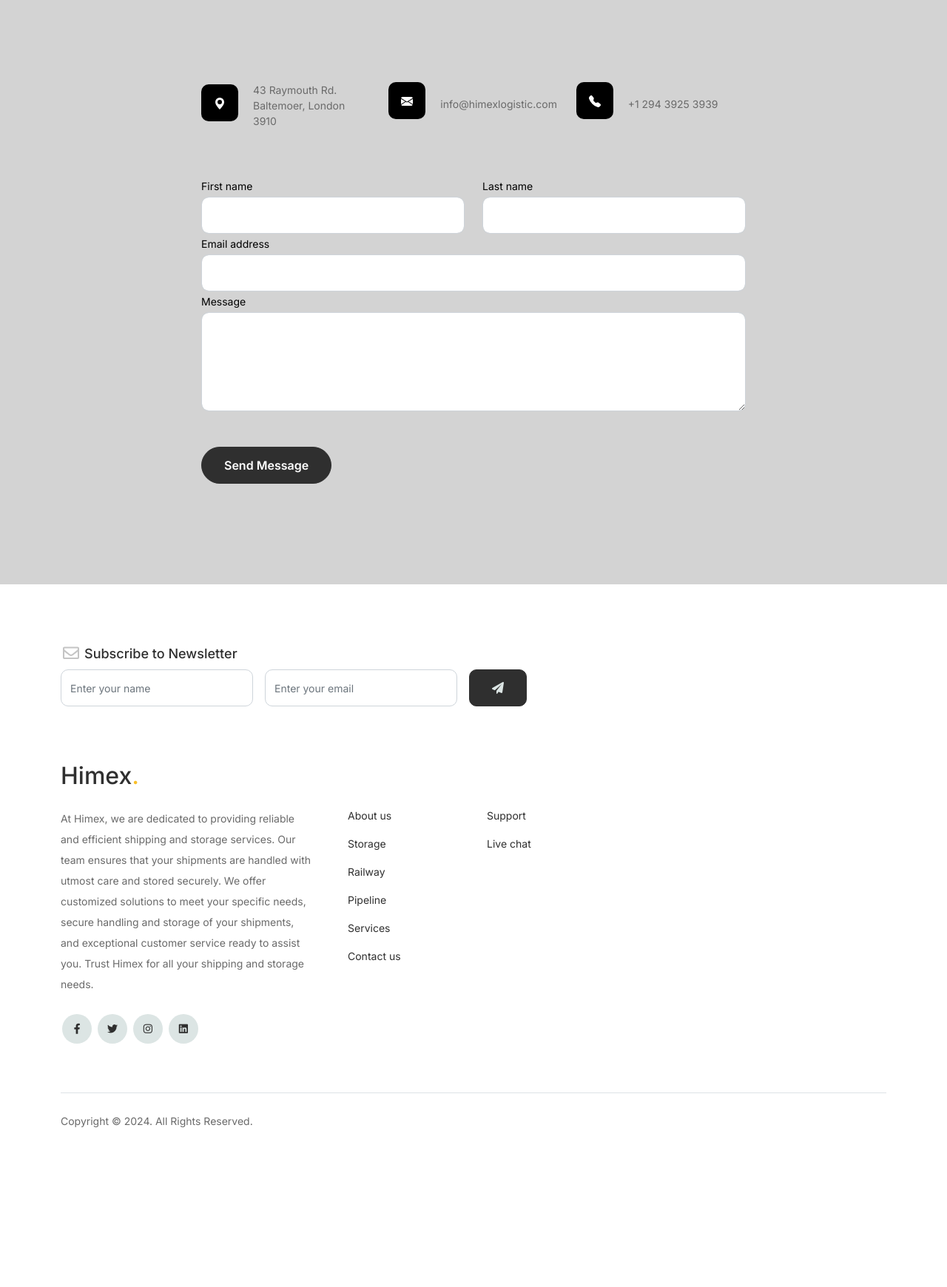
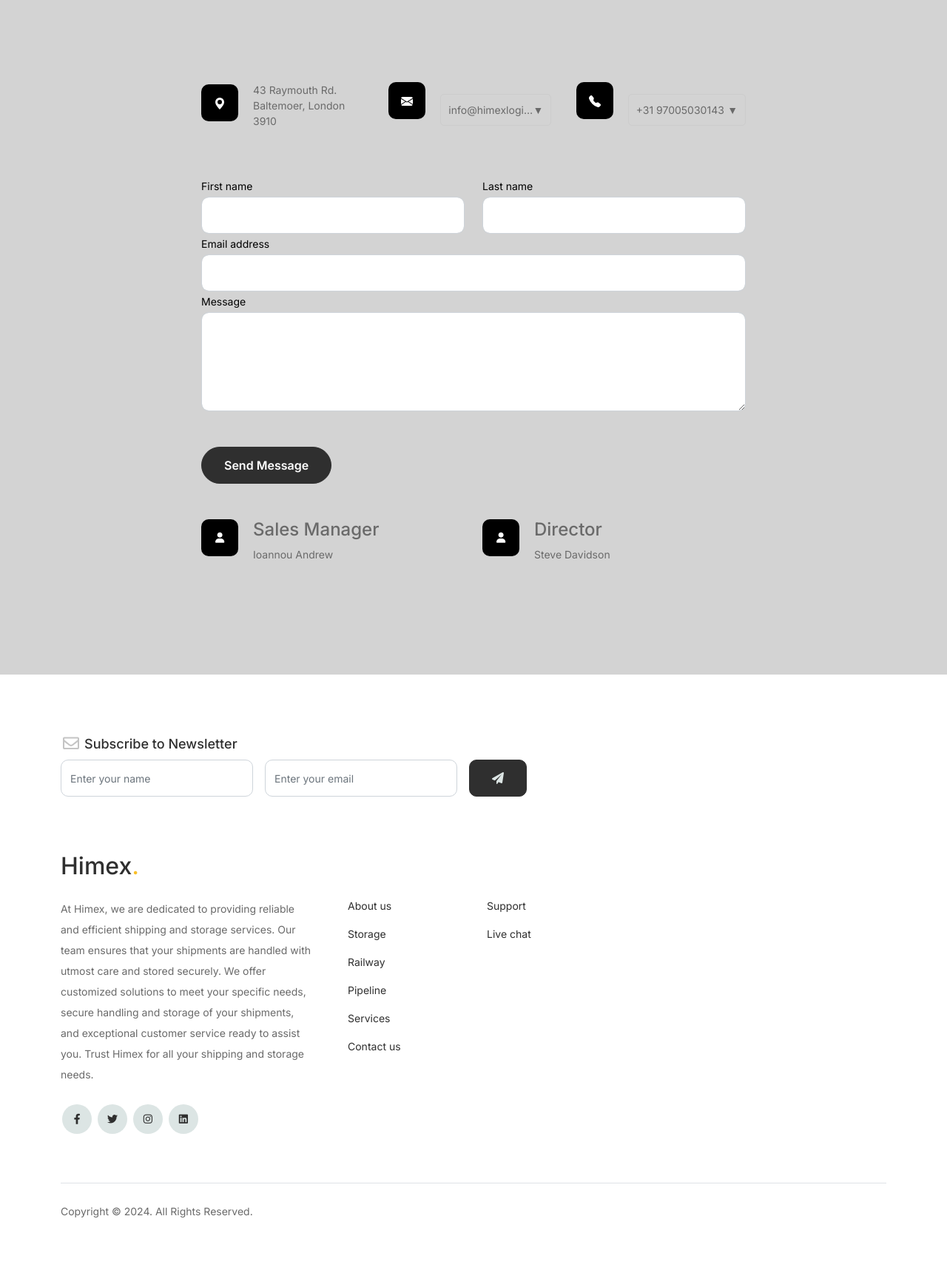
Before and after one commit to Balogunolalere/Himex, a FastAPI app: page /contact in a window 1280 px wide. Shown: the part 485-2225 px from the top of the page at 74% size. Before the commit the page ends 2009 px from the top, so only its background shows below. Run offline with FastAPI, Linux system fonts and the light colour scheme; some libraries are stand-ins or nearby versions.

Commit message:
Add dropdown functionality to contact page

```diff
--- a/templates/base.html
+++ b/templates/base.html
@@ -192,6 +192,22 @@
 		})();
 	</script>
 	<!--End of Tawk.to Script-->
+	<script>function toggleDropdown() {
+		var dropdownMenu = document.getElementById('dropdown-menu');
+		if (dropdownMenu.style.display === 'none') {
+		  dropdownMenu.style.display = 'block';
+		} else {
+		  dropdownMenu.style.display = 'none';
+		}
+	  }</script>
+	  <script>function toggleDrop() {
+		var dropdownMenu = document.getElementById('dropdown');
+		if (dropdownMenu.style.display === 'none') {
+		  dropdownMenu.style.display = 'block';
+		} else {
+		  dropdownMenu.style.display = 'none';
+		}
+	  }</script>
 	<script src="/static/js/bootstrap.bundle.min.js"></script>
 	<script src="/static/js/tiny-slider.js"></script>
 	<script src="/static/js/custom.js"></script>
--- a/templates/contact.html
+++ b/templates/contact.html
@@ -25,7 +25,10 @@ Himex | Contact Us
             height: 100%;
             background-color: rgba(0, 0, 0, 0.5);
             /* Adjust the opacity as needed */
+
+
         }
+
 </style>
 
 {% endblock styles %}
@@ -84,8 +87,15 @@ Himex | Contact Us
                         <path d="M.05 3.555A2 2 0 0 1 2 2h12a2 2 0 0 1 1.95 1.555L8 8.414.05 3.555zM0 4.697v7.104l5.803-3.558L0 4.697zM6.761 8.83l-6.57 4.027A2 2 0 0 0 2 14h12a2 2 0 0 0 1.808-1.144l-6.57-4.027L8 9.586l-1.239-.757zm3.436-.586L16 11.801V4.697l-5.803 3.546z"/>
                       </svg>
                     </div> <!-- /.icon -->
-                    <div class="service-contents">
-                      <p>info@himexlogistic.com</p>
+                    <div class="dropdown service-contents" style="width: 150px; border: 1px solid #ccc; border-radius: 5px; position: relative;">
+                      <div class="service-contents" onclick="toggleDrop()" style="padding: 10px; cursor: pointer; display: flex; justify-content: space-between; align-items: center;">
+                        <p style="margin: 0; white-space: nowrap; overflow: hidden; text-overflow: ellipsis;">info@himexlogisticbv.com</p>
+                        <span>&#9660;</span>
+                      </div>
+                      <div id="dropdown" class="dropdown-menu" style="display: none; background-color: #f9f9f9; position: absolute; width: 100%; box-shadow: 0px 8px 16px 0px rgba(0,0,0,0.2);">
+                        <a class="dropdown-item" href="mailto:Rotterdam@himexlogisticbv.com" style="display: block; padding: 10px; border-top: 1px solid #ccc; white-space: nowrap; overflow: hidden; text-overflow: ellipsis;">Rotterdam@himexlogisticbv.com</a>
+                        <a class="dropdown-item" href="mailto:Storage@himexlogisticbv.com" style="display: block; padding: 10px; border-top: 1px solid #ccc; white-space: nowrap; overflow: hidden; text-overflow: ellipsis;">Storage@himexlogisticbv.com</a>
+                      </div>
                     </div> <!-- /.service-contents-->
                   </div> <!-- /.service -->
                 </div>
@@ -97,8 +107,15 @@ Himex | Contact Us
                         <path fill-rule="evenodd" d="M1.885.511a1.745 1.745 0 0 1 2.61.163L6.29 2.98c.329.423.445.974.315 1.494l-.547 2.19a.678.678 0 0 0 .178.643l2.457 2.457a.678.678 0 0 0 .644.178l2.189-.547a1.745 1.745 0 0 1 1.494.315l2.306 1.794c.829.645.905 1.87.163 2.611l-1.034 1.034c-.74.74-1.846 1.065-2.877.702a18.634 18.634 0 0 1-7.01-4.42 18.634 18.634 0 0 1-4.42-7.009c-.362-1.03-.037-2.137.703-2.877L1.885.511z"/>
                       </svg>
                     </div> <!-- /.icon -->
-                    <div class="service-contents">
-                      <p>+1 294 3925 3939</p>
+                    <div class="dropdown" style="width: 200px; border: 1px solid #ccc; border-radius: 5px; position: relative;">
+                      <div class="service-contents" onclick="toggleDropdown()" style="padding: 10px; cursor: pointer; display: flex; justify-content: space-between; align-items: center;">
+                        <p style="margin: 0;">+31 97005030143</p>
+                        <span>&#9660;</span>
+                      </div>
+                      <div id="dropdown-menu" class="dropdown-menu" style="display: none; background-color: #f9f9f9; position: absolute; width: 100%; box-shadow: 0px 8px 16px 0px rgba(0,0,0,0.2);">
+                        <a class="dropdown-item" href="tel:+14092370094" style="display: block; padding: 10px; border-top: 1px solid #ccc;">+1 (409) 237 0094</a>
+                        <a class="dropdown-item" href="tel:+12815983506" style="display: block; padding: 10px; border-top: 1px solid #ccc;">+1 2815983506</a>
+                      </div>
                     </div> <!-- /.service-contents-->
                   </div> <!-- /.service -->
                 </div>
@@ -132,6 +149,33 @@ Himex | Contact Us
                 <button type="submit" class="btn btn-primary-hover-outline">Send Message</button>
               </form>
 
+              <!-- Add this after the form -->
+              <div class="row mt-5">
+                <div class="col-lg-6">
+                  <div class="service no-shadow align-items-center link horizontal d-flex active" data-aos="fade-left" data-aos-delay="0">
+                    <div class="service-icon color-1 mb-4">
+                      <i class="fas fa-user"></i>
+                    </div>
+                    <div class="service-contents">
+                      <h4>Sales Manager</h4>
+                      <p>Ioannou Andrew</p>
+                    </div>
+                  </div>
+                </div>
+
+                <div class="col-lg-6">
+                  <div class="service no-shadow align-items-center link horizontal d-flex active" data-aos="fade-left" data-aos-delay="0">
+                    <div class="service-icon color-1 mb-4">
+                      <i class="fas fa-user"></i>
+                    </div>
+                    <div class="service-contents">
+                      <h4>Director</h4>
+                      <p>Steve Davidson</p>
+                    </div>
+                  </div>
+                </div>
+              </div>
+
             </div>
 
           </div>
@@ -142,7 +186,6 @@ Himex | Contact Us
 
 
     </div>
-  </div>
 
   <!-- End Contact Form -->
 
```
Also changed, not shown: templates/index.html (+4 -4 lines).
